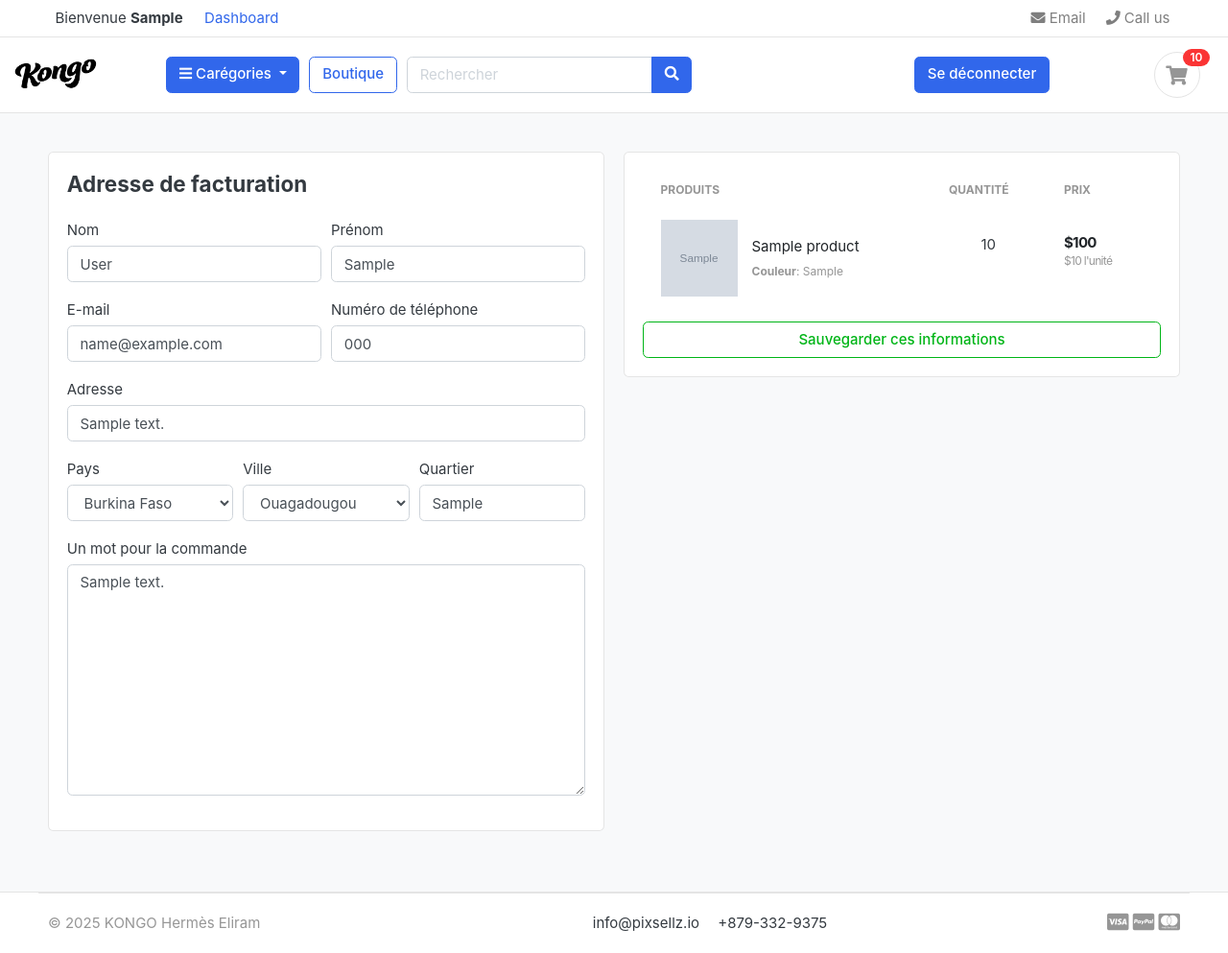
After one commit to hermeskongo/ecom-shop, a Django app: page /order/update/1 in a window 1280 px wide. The commit adds this page. Shown: the whole page at 96% size. Run offline with Django 5.2, Linux system fonts and the light colour scheme; a user stored in the database is signed in; tables that the repository leaves empty hold one stand-in row (values such as "Sample post"); grey boxes marked "Sample" are stand-in pictures; some libraries are stand-ins or nearby versions; some web fonts are replaced.

Commit message:
Mise à jour du système de commande <<Modification et Annulation de la commande>>

```diff
--- a/src/orders/templates/order_complete.html
+++ b/src/orders/templates/order_complete.html
@@ -4,7 +4,7 @@
 {% load humanize %}
 
 {% block content %}
-    <div class="container" style="margin-top: 50px;">
+    <div class="container" style="margin-top: 50px;" onload="return confirm('Vous n\'aurez plus accès à cette page après l\'avoir quitté')">
         <center><i class="fas fa-check-circle" style="font-size: 72px;margin-bottom: 20px;color: #28A745;"></i></center>
         <h2 class="text-center">Payment réussi</h2>
         <br>
--- /dev/null
+++ b/src/orders/templates/order_update.html
@@ -0,0 +1,115 @@
+{% extends 'base.html' %}
+{% load static %}
+
+{% load custom_filters %}
+{% load widget_tweaks  %}
+{% load humanize %}
+
+{% block content %}
+<section class=" padding-y bg">
+    <div class="container">
+    {% include 'includes/messages.html' %}
+        <div>
+            <form action="" class="row" method="post">
+                {% csrf_token %}
+                <aside class="col-lg-6 col-sm-8 mb-4">
+                    <div class="card">
+                        <div class="card-body">
+                        <h4 class="card-title mb-4">Adresse de facturation</h4>
+                            <div class="form-row">
+                                <div class="form-group col-md-6 col-lg-6 col-sm-12">
+                                    <label>Nom</label>
+                                    {{ form.last_name }}
+                                </div>
+                                <div class="form-group col-md-6 col-lg-6 col-sm-12">
+                                    <label>Prénom</label>
+                                    {{ form.first_name }}
+                                </div>
+                            </div>
+                            <div class="form-row">
+                                <div class="form-group col-md-6 col-lg-6 col-sm-12">
+                                    <label>E-mail</label>
+                                    {{ form.email }}
+                                </div>
+                                <div class="form-group col-md-6 col-lg-6 col-sm-12">
+                                    <label>Numéro de téléphone</label>
+                                    {{ form.phone_number }}
+                                </div>
+                            </div>
+                            <div class="form-group">
+                                <label>Adresse</label>
+                                    {{ form.address }}
+                            </div>
+                            <div class="form-row">
+                                <div class="form-group col-md-4 col-lg-4 col-sm-12">
+                                    <label>Pays</label>
+                                    {{ form.country }}
+                                </div>
+                                <div class="form-group col-md-4 col-lg-4 col-sm-12">
+                                    <label>Ville</label>
+                                    {{ form.city }}
+                                </div>
+                                <div class="form-group col-md-4 col-lg-4 col-sm-12">
+                                    <label>Quartier</label>
+                                    {{ form.quartier }}
+                                </div>
+                            </div>
+                            <div class="form-group">
+                                <label>Un mot pour la commande</label>
+                                {{ form.note }}
+                            </div>
+                        </div>
+                    </div>
+                </aside>
+                <aside class="col-lg-6 col-sm-8">
+                    <div class="card">
+                        <div class="card-body">
+                            <table class="table table-borderless table-shopping-cart">
+                                <thead class="text-muted">
+                                <tr class="small text-uppercase">
+                                  <th scope="col">Produits</th>
+                                  <th scope="col" width="120">Quantité</th>
+                                  <th scope="col" width="120">Prix</th>
+                                </tr>
+                                </thead>
+                                <tbody>
+                                {% for item in items %}
+                                    <tr>
+                                        <td>
+                                            <figure class="itemside align-items-center">
+                                                <div class="aside"><img src="{{ item.product.image.url }}" class="img-sm"></div>
+                                                <figcaption class="info">
+                                                    <p><a href="{% url 'store:product-details' slug=item.product.slug%}" class="title text-dark">{{ item.product.name }}</a></p>
+                                                    <p class="text-muted small">
+                                                        {% for variation in item.variations.all %}
+                                                            <strong>{{ variation.category | capfirst }}</strong>: {{ variation.value |capfirst }}<br>
+                                                        {% endfor %}
+                                                    </p>
+                                                </figcaption>
+                                            </figure>
+                                        </td>
+                                        <td>
+                                            <div class="text-center mt-3">
+                                                <p>{{ item.quantity }} </p>
+                                            </div>
+                                        </td>
+                                        <td class="text-left">
+                                            <div class="price-wrap mt-3">
+                                                <var class="price">${{ item.sub_total|intcomma }}</var>
+                                                <small class="text-muted"> ${{ item.product.promotion_price|intcomma }} l'unité</small>
+                                            </div>
+                                        </td>
+                                    </tr>
+                                {% endfor %}
+                                </tbody>
+                            </table>
+                            <button type="submit" class="btn btn-outline-success btn-block"> Sauvegarder ces informations </button>
+                        </div>
+                    </div>
+                </aside>
+            </form>
+        </div>
+    </div>
+</section>
+
+{% endblock %}
--- a/src/orders/urls.py
+++ b/src/orders/urls.py
@@ -1,11 +1,13 @@
 from django.urls import path
 
-from orders.views import PlaceOrder, OrderPayments, OrderComplete
+from orders.views import PlaceOrder, OrderPayments, OrderComplete, OrderUpdate, OrderCancel
 
 app_name = 'orders'
 
 urlpatterns = [
     path('order/placeorder/', PlaceOrder.as_view(), name='placeorder'),
     path('order/payments/', OrderPayments.as_view(), name='payments'),
+    path('order/update/<int:pk>', OrderUpdate.as_view(), name='update'),
     path('order/complete/', OrderComplete.as_view(), name='complete'),
+    path('order/cancel/<int:pk>', OrderCancel.as_view(), name='cancel'),
 ]
--- a/src/orders/views.py
+++ b/src/orders/views.py
@@ -8,11 +8,11 @@ from django.shortcuts import render, redirect
 # Create your views here.
 from django.template.loader import render_to_string
 
-from django.urls import reverse_lazy
+from django.urls import reverse_lazy, reverse
 from django.views import View
-from django.views.generic import FormView, TemplateView
+from django.views.generic import FormView, TemplateView, UpdateView, DeleteView
 
-from cart.models import Cart
+from cart.models import Cart, CartItem
 from orders.forms import OrderForm
 from orders.models import Order, Payment, OrderProduct
 from store.models import Products
@@ -86,6 +86,54 @@ class PlaceOrder(LoginRequiredMixin, TemplateView, FormView):
                 return redirect("orders:payments")
 
 
+class OrderUpdate(UpdateView):
+    form_class = OrderForm
+    template_name = 'order_update.html'
+    model = Order
+    success_url = reverse_lazy('orders:payments')
+
+    def get_context_data(self, *args,**kwargs):
+        context = super(OrderUpdate, self).get_context_data(*args, **kwargs)
+
+        cart = Cart.objects.get(user=self.request.user)
+
+        items = CartItem.objects.filter(cart=cart)
+        context['items'] = items
+        return context
+
+    def form_valid(self, form):
+        phone_number = get_form_cleaned_data('phone_number', form)
+        email = form.cleaned_data['email']
+
+        order = self.get_object()
+
+        user = self.request.user
+        if user:
+            if email != user.email:
+                messages.error(self.request, "Veuillez laissez la même adresse e-mail que celle de votre compte")
+                return redirect(reverse('orders:update', args=[order.id]))
+            elif phone_number != user.phone_number:
+                messages.error(self.request, "Veuillez laissez le même numéro de téléphone que celui de votre compte")
+                return redirect(reverse('orders:update', args=[order.id]))
+            else:
+                super(OrderUpdate, self).form_valid(form)
+                messages.success(self.request, "Vos informations ont bien été mises à jour")
+                return redirect(self.success_url)
+        else:
+            messages.error(self.request, "Veuillez vous connecté pour accéder à cette page")
+            return redirect("accounts:login")
+
+
+class OrderCancel(View):
+    def post(self, *args, **kwargs):
+        order_id = self.kwargs['pk']
+        order = Order.objects.get(id=order_id)
+        order.delete()
+        self.request.session.delete('order_number')
+        messages.success(self.request, "Votre commande a bien été annulé :(, veuillez poursuivre vos achats :)")
+        return redirect("cart:index")
+
+
 class OrderPayments(TemplateView):
     template_name = 'payments.html'
 
@@ -99,6 +147,7 @@ class OrderPayments(TemplateView):
             order = Order.objects.get(order_number=order_number)
             total_w_tax = order.total - order.tax
 
+            context['order'] = order
             context['last_name'] = order.last_name
             context['total'] = order.total
             context['tax'] = order.tax
@@ -178,6 +227,9 @@ class OrderPayments(TemplateView):
             send_mail(subject=mail_subject, message=message, html_message=message, from_email='elirameskongo1234@gmail.com', recipient_list=[self.request.user.email])
 
             return redirect("orders:complete")
+        else:
+            messages.error(self.request, "Vous n'avez pas accès à cette page")
+            return redirect("cart:index")
 
 
 class OrderComplete(TemplateView):
--- a/src/store/templates/store.html
+++ b/src/store/templates/store.html
@@ -128,7 +128,7 @@
                         {% if number %}
                             <strong>{{ number }} produit{% if number > 1 %}s{% endif %} trouvé{% if number > 1 %}s{% endif %}</strong>
                         {% else %}
-                            <strong> 0 produits trouvé</strong>
+                            <strong>Aucun produit trouvé</strong>
                         {% endif %}
                         </span>
                     </div>
@@ -152,7 +152,7 @@
                                         {% endif %}
                                     </div>
                                 </div>
-                            {% if product.stock %}
+                            {% if product.stock > 0 %}
                                 <a href="{% url 'store:product-details' slug=product.slug %}" class="mt-4 btn btn-block btn-primary">Voir les détails</a>
                             {% else %}
                                 <div class="alert alert-danger">Rupture de stock !</div>
```
Also changed, not shown: src/cart/templates/cart.html (+6 -6 lines), src/orders/templates/payments.html (+2 -8 lines), src/templates/index.html (+1 -9 lines).
